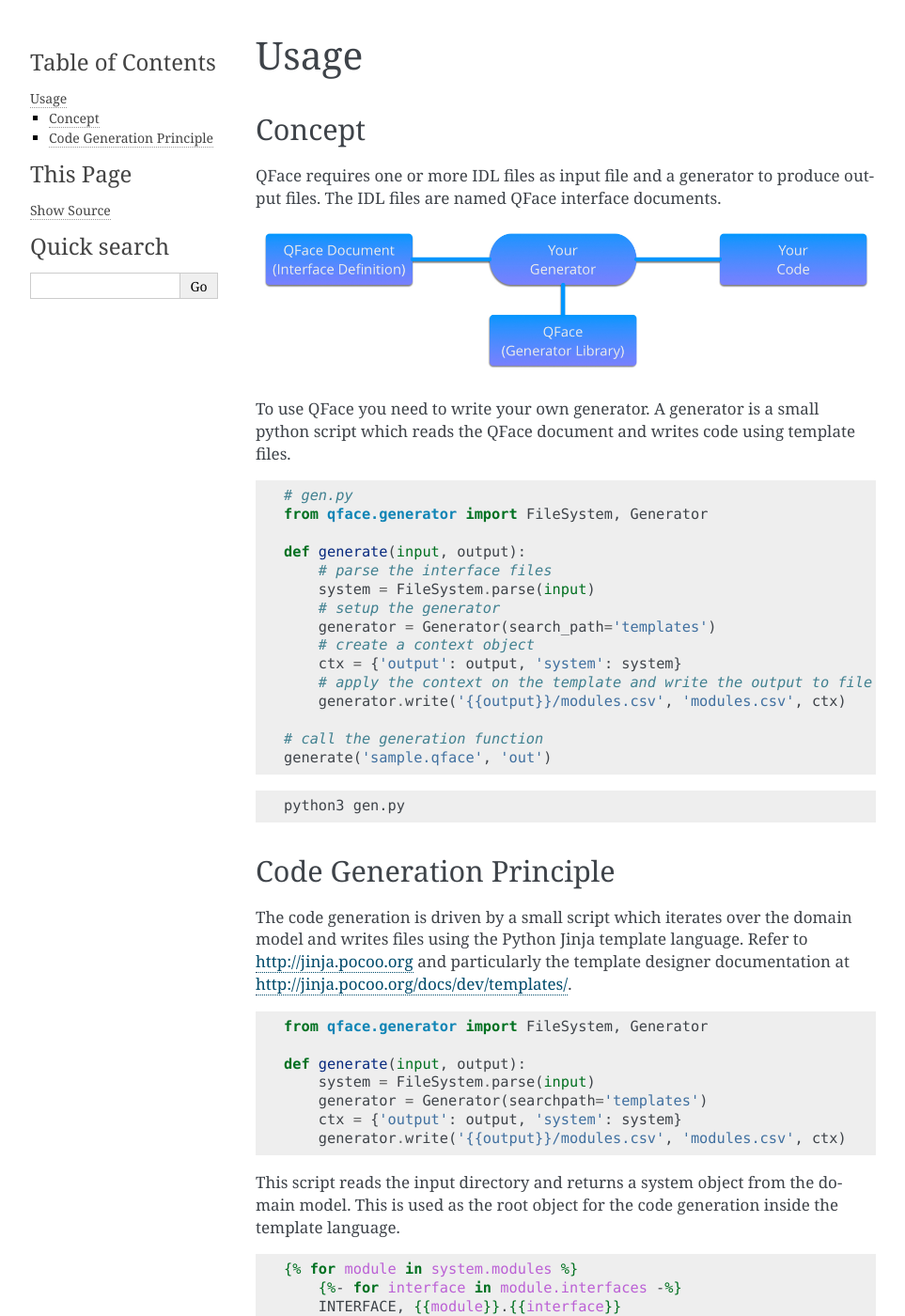
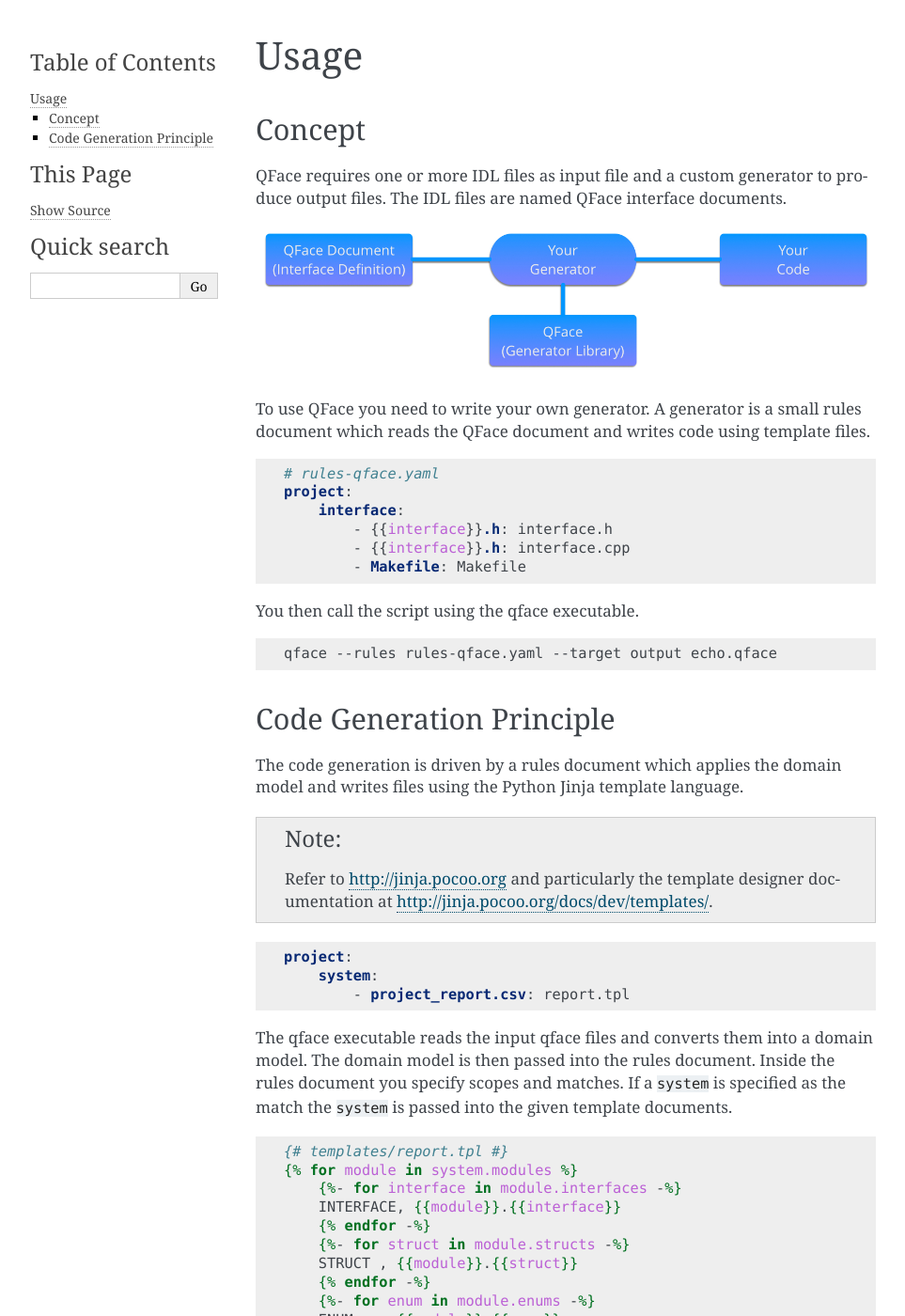
Before and after one commit to Pelagicore/qface, a Sphinx documentation site: the page built from docs/usage.rst, in a window 1280 px wide and 1400 px high. Shown: the whole window at 94% size, without its empty margins (148-1111 px from the left). Built offline with Sphinx 7.4.7, drawn with Linux system fonts in a browser that asks for light colours; some of the changed text lies outside the part shown.

Commit message:
started to update docs for new qface v2

```diff
--- a/docs/builtin.rst
+++ b/docs/reference.rst
@@ -1,7 +1,7 @@
-Generator Examples
-==================
+Reference Generators
+====================
 
-QFace does provide some real world generators which are hosted as separated projects. Their purpose is merely to showcase how to write a code generator with QFace. They are working and complete examples of general purpose generators.
+QFace does provide some real world reference generators which are hosted as separated projects. Their purpose is merely to showcase how to write a code generator using QFace. They are working and complete examples of general purpose generators.
 
 `qface-qtcpp`_
 
--- a/docs/usage.rst
+++ b/docs/usage.rst
@@ -5,56 +5,48 @@
 Concept
 =======
 
-QFace requires one or more IDL files as input file and a generator to produce output files. The IDL files are named QFace interface documents.
+QFace requires one or more IDL files as input file and a custom generator to produce output files. The IDL files are named QFace interface documents.
 
 .. figure:: qface_concept.jpg
 
-To use QFace you need to write your own generator. A generator is a small python script which reads the QFace document and writes code using template files.
+To use QFace you need to write your own generator. A generator is a small rules document which reads the QFace document and writes code using template files.
 
-.. code-block:: python
+.. code-block:: yaml
 
-    # gen.py
-    from qface.generator import FileSystem, Generator
+    # rules-qface.yaml
+    project:
+        interface:
+            - {{interface}}.h: interface.h
+            - {{interface}}.h: interface.cpp
+            - Makefile: Makefile
 
-    def generate(input, output):
-        # parse the interface files
-        system = FileSystem.parse(input)
-        # setup the generator
-        generator = Generator(search_path='templates')
-        # create a context object
-        ctx = {'output': output, 'system': system}
-        # apply the context on the template and write the output to file
-        generator.write('{{output}}/modules.csv', 'modules.csv', ctx)
 
-    # call the generation function
-    generate('sample.qface', 'out')
-
+You then call the script using the qface executable.
 
 .. code-block:: sh
 
-    python3 gen.py
+    qface --rules rules-qface.yaml --target output echo.qface
 
 
 Code Generation Principle
 =========================
 
-The code generation is driven by a small script which iterates over the domain model and writes files using the Python Jinja template language. Refer to http://jinja.pocoo.org and particularly the template designer documentation at http://jinja.pocoo.org/docs/dev/templates/.
+The code generation is driven by a rules document which applies the domain model and writes files using the Python Jinja template language.
 
-.. code-block:: python
+.. note:: Refer to http://jinja.pocoo.org and particularly the template designer documentation at http://jinja.pocoo.org/docs/dev/templates/.
 
-    from qface.generator import FileSystem, Generator
+.. code-block:: yaml
 
-    def generate(input, output):
-        system = FileSystem.parse(input)
-        generator = Generator(searchpath='templates')
-        ctx = {'output': output, 'system': system}
-        generator.write('{{output}}/modules.csv', 'modules.csv', ctx)
+    project:
+        system:
+            - project_report.csv: report.tpl
 
 
-This script reads the input directory and returns a system object from the domain model. This is used as the root object for the code generation inside the template language.
+The qface executable reads the input qface files and converts them into a domain model. The domain model is then passed into the rules document. Inside the rules document you specify scopes and matches. If a ``system`` is specified as the match the ``system`` is passed into the given template documents.
 
 .. code-block:: jinja
 
+    {# templates/report.tpl #}
     {% for module in system.modules %}
         {%- for interface in module.interfaces -%}
         INTERFACE, {{module}}.{{interface}}
@@ -67,4 +59,30 @@
         {% endfor -%}
     {% endfor %}
 
-The template iterates over the domain objects and generates text which is written into the output file. Using the generator write method ``generator.write(path, template, context)`` the output file path can be specified.
+The template iterates over the domain objects and generates text which is written into the output file in the given target folder.
+
+You call the yaml document by calling the qface executable and provide the rules document as also the output document. The domain model is created based on the given input files.
+
+.. code-block:: sh
+
+    qface --rules rules-qface.yaml --target output echo.qface
+
+
+To know more about the different options just ask the help of qface.
+
+.. code-block:: sh
+
+    qface --help
+
+    Usage: qface [OPTIONS] [SOURCE]...
+
+    Options:
+      --rules PATH
+      --target DIRECTORY
+      --reload / --no-reload      Auto reload script on changes
+      --scaffold / --no-scaffold  Add extrac scaffolding code
+      --watch DIRECTORY
+      --feature TEXT
+      --run TEXT                  run script after generation
+      --force / --no-force        forces overwriting of files
+      --help                      Show this message and exit.
```
Also changed, not shown: docs/grammar.rst (+26 -20 lines), docs/index.rst (+34 -40 lines), docs/motivation.rst (+31 -25 lines), docs/rules.rst (added, +52 -0 lines), docs/script.rst (deleted, +0 -40 lines).
